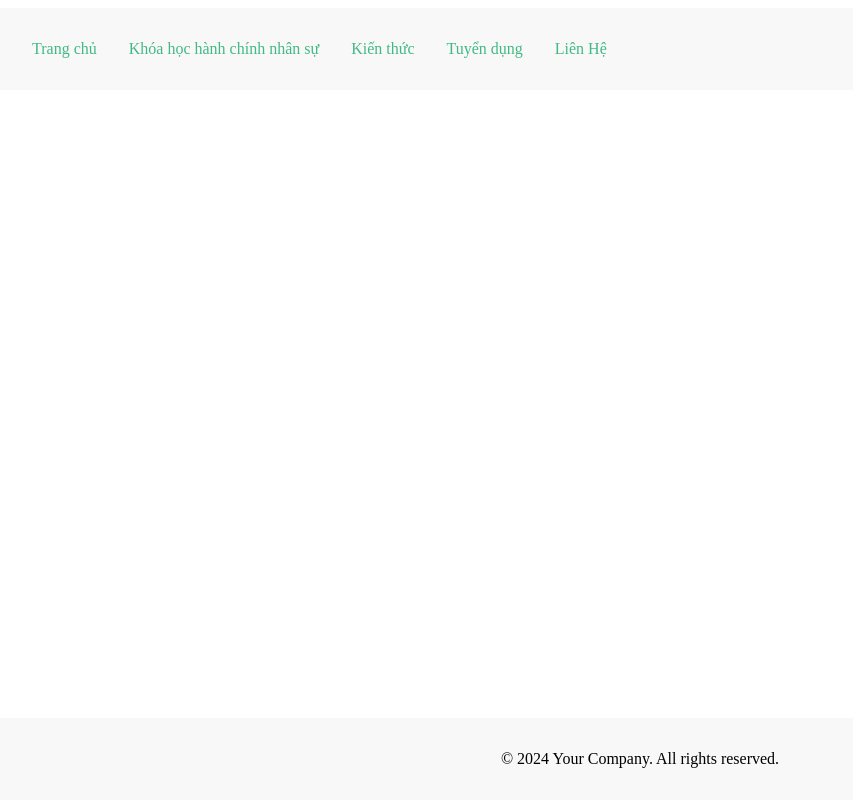
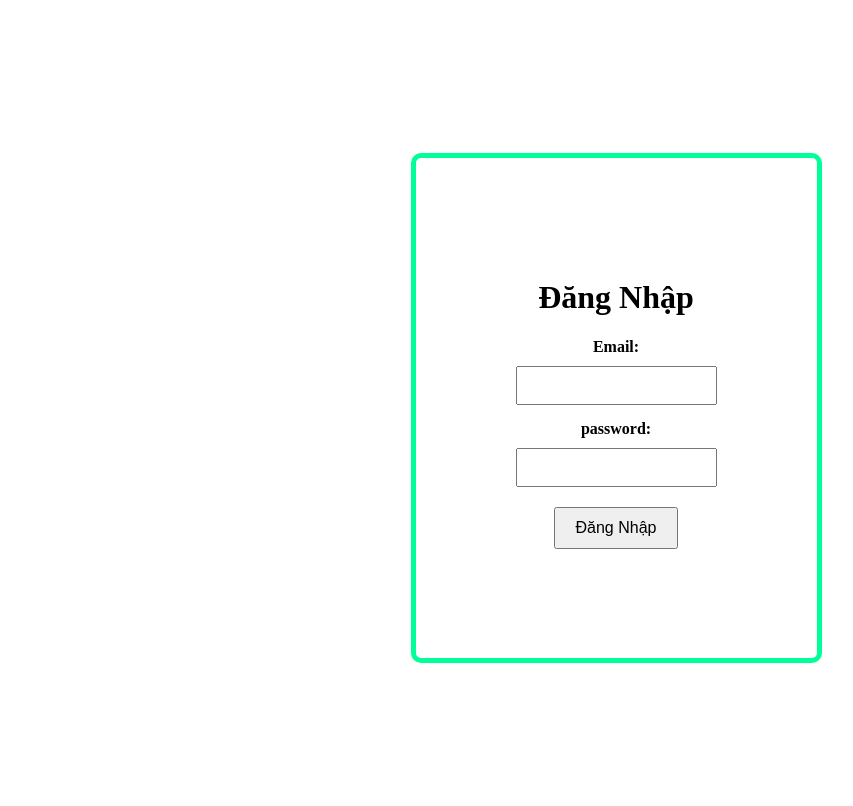
Before and after one commit to anhemlam648/vuejs-springboot-api, a Vue app: page /login in a window 1280 px wide. Shown: the top 806 px of the page, without its empty margins (24-877 px from the left). Built offline with nearby package versions, Linux system fonts and the light colour scheme.

Commit message:
UpdateTestLogin

```diff
--- a/src/App.vue
+++ b/src/App.vue
@@ -1,19 +1,28 @@
+<!-- src/App.vue -->
 <template>
   <div id="app">
-    <Header />
+    <Header v-if="showHeaderFooter" />
     <router-view></router-view>
-    <Footer />
+    <Footer v-if="showHeaderFooter" />
   </div>
 </template>
 
 <script>
 import Header from './components/partials/HeaderUser';
 import Footer from './components/partials/FooterUser';
+
+
 export default {
   name: 'App',
   components: {
     Header,
-    Footer
+    Footer,
+  },
+  computed: {
+    showHeaderFooter() {
+      // kiểm tra có hiển thị header và footer ở trang login Không
+      return this.$route.path !== '/login';
+    }
   }
 }
 </script>
--- a/src/components/Architeture.vue
+++ b/src/components/Architeture.vue
@@ -26,6 +26,18 @@ export default {
       window.location.href = "https://hanhchinhnhansu.edu.vn/";
     }
   },
+  mounted(){
+    let setImage = 0;
+    const images = [
+        "https://hanhchinhnhansu.edu.vn/wp-content/uploads/2024/05/Dang-Ky-Khoa-Hoc-Hanh-Chinh.jpg",
+        "https://hanhchinhnhansu.edu.vn/wp-content/uploads/2024/06/Hanh-Chinh-Nhan-Su.jpg"
+    ]
+    setInterval(() =>{
+      const currentImage = (setImage + 1) % images.length;
+      this.image = images[currentImage];
+      setImage = currentImage;
+    },3000);
+  }
 };
 </script>
 
--- /dev/null
+++ b/src/components/Login.vue
@@ -0,0 +1,90 @@
+<template>
+  <div>
+   <div class="login-wrapper">
+    <div class="login-container">
+      <h1 style="text-align:center;">{{ title }}</h1>
+      <form @submit.prevent="login">
+        <div class="form-group">
+          <label for="email">Email:</label>
+          <input type="text" id="email" v-model="email" required />
+        </div>
+        <div class="form-group">
+          <label for="password">password:</label>
+          <input type="password" id="password" v-model="password" required />
+        </div>
+        <div class="button-container">
+          <button type="submit">Đăng Nhập</button>
+        </div>
+      </form>
+      <p style="text-align:center;">{{ message }}</p>
+    </div>
+    </div>
+  </div>
+</template>
+
+<script>
+export default {
+  name: 'LoginPage',
+  data() {
+    return {
+      title: "Đăng Nhập",
+      email: "",
+      password: "",
+      message: ""
+    };
+  },
+  methods: {
+    login() {
+      // kiểm tra login
+      if (this.email === "admin" && this.password === "123") {
+        this.message = "Đăng nhập thành công!";
+        setTimeout(() => {
+            this.$router.push('/');
+        }, 1000);
+      } else {
+        this.message = "email hoặc mật khẩu không đúng!";
+      }
+    }
+  }
+};
+</script>
+<style>
+.login-wrapper {
+  display: flex;
+  justify-content: center;
+  align-items: center;
+  height: 100vh;
+}
+
+.login-container {
+  max-width: 400px;
+  margin: auto;
+  padding: 100px;
+  border: 5px solid #00FF99;
+  border-radius: 10px;
+  text-align: center;
+  height: 300px;
+}
+.form-group {
+  margin-bottom: 15px;
+}
+label {
+  display: block;
+  margin-bottom: 5px;
+  font-weight: bold;
+}
+input[type="text"],
+input[type="password"] {
+  width: 100%;
+  padding: 10px;
+  margin-top: 5px;
+  box-sizing: border-box;
+}
+.button-container {
+  margin-top: 20px;
+}
+button {
+  padding: 10px 20px;
+  font-size: 16px;
+}
+</style>
--- a/src/components/partials/HeaderUser.vue
+++ b/src/components/partials/HeaderUser.vue
@@ -2,11 +2,12 @@
   <header>
     <nav>
       <!-- Sử dụng các route-link cho url-->
-      <router-link to="/">Trang chủ</router-link>
+      <router-link to="/" style="margin-left:50px;">Trang chủ</router-link>
       <router-link to="/hradmin">Khóa học hành chính nhân sự</router-link>
       <router-link to="/archite">Kiến thức</router-link>
       <router-link to="/apply">Tuyển dụng</router-link>
       <router-link to="/about">Liên Hệ</router-link>
+      <router-link to="/login" style="margin-left: 700px;" v-if="turnoffLogin">Login</router-link>
     </nav>
   </header>
 </template>
@@ -16,7 +17,6 @@ export default {
   name: 'HeaderUser'
 }
 </script>
-
 <style>
 header {
   padding: 1em;
--- a/src/router/router.js
+++ b/src/router/router.js
@@ -4,6 +4,7 @@ import About from '../components/AboutPage.vue'
 import HrAdministration from'../components/HrAdministration.vue'
 import Architeture from '../components/Architeture.vue'
 import Apply from '../components/Apply.vue'
+import Login from '../components/Login.vue'
 const routes =[
     {
         path: '/',
@@ -34,6 +35,11 @@ const routes =[
         path:'/apply',
         name:'Internapply',
         component: Apply
+    },
+    {
+        path:'/login',
+        name: 'Login',
+        component: Login
     }
 ]
 const router = createRouter({
```
